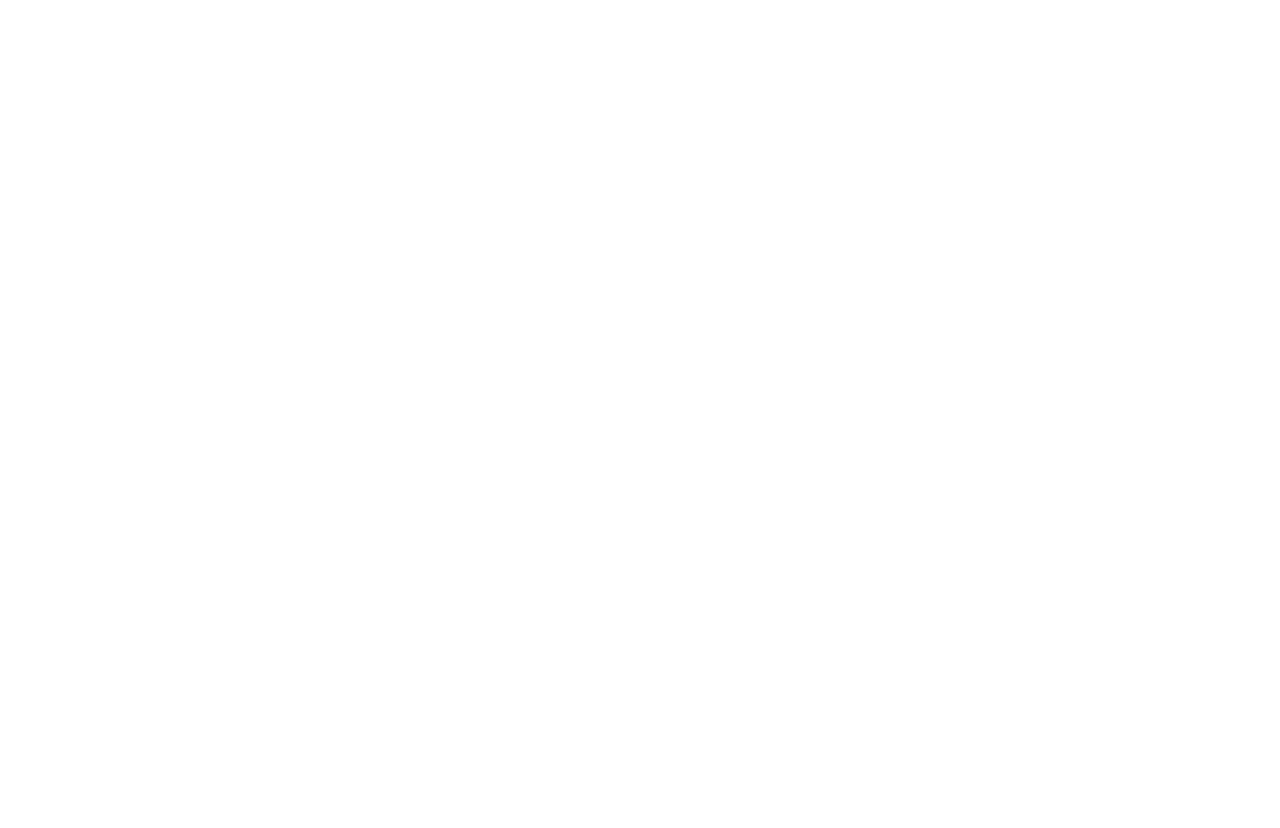
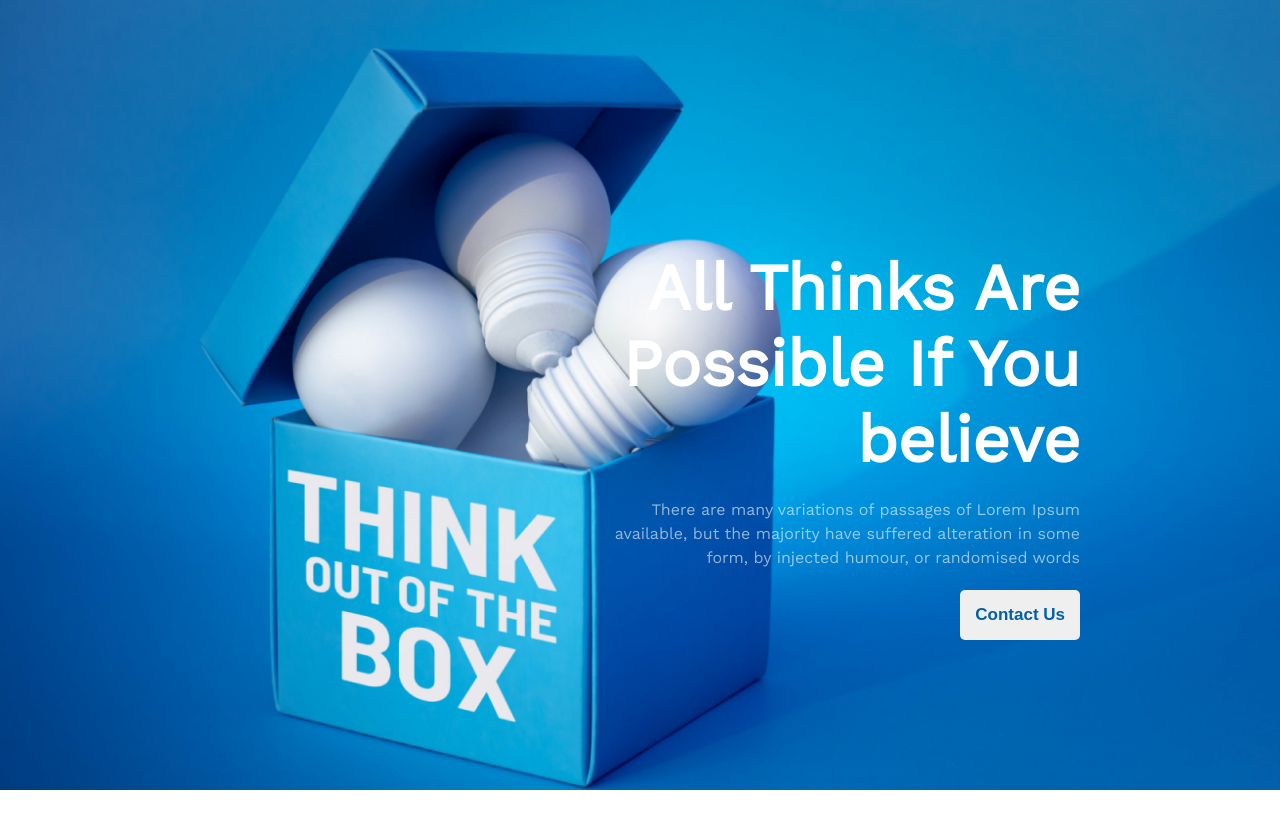
Before and after one commit to smmunna/phero-assignment1, a plain HTML site: page index.html in a window 1280 px wide. Before the commit the page ends 800 px from the top, so only its background shows below. Drawn offline with nearby package versions, Linux system fonts and the light colour scheme.

Commit message:
update header

```diff
--- a/index.html
+++ b/index.html
@@ -4,13 +4,24 @@
     <meta charset="UTF-8">
     <meta http-equiv="X-UA-Compatible" content="IE=edge">
     <meta name="viewport" content="width=device-width, initial-scale=1.0">
+    <link rel="icon" type="image/x-icon" href="images/icons/star.png">
     <title>New Year New Me</title>
     <link rel="stylesheet" href="styles/style.css">
     <link rel="preconnect" href="https://fonts.googleapis.com"><link rel="preconnect" href="https://fonts.gstatic.com" crossorigin><link href="https://fonts.googleapis.com/css2?family=Work+Sans&display=swap" rel="stylesheet">
 </head>
 <body>
     <!-- Header section -->
-    <header></header>
+    <header class="my-header">
+        <div class="header-info">
+            <div class="header-title">All Thinks Are <br>
+                Possible If You <br>
+                believe</div>
+            <div class="header-description">There are many variations of passages of Lorem Ipsum <br>
+                available, but the majority have suffered alteration in some <br>
+                form, by injected humour, or randomised words</div>
+            <div class="header-button"><button>Contact Us</button></div>
+        </div>
+    </header>
 
     <!-- Main section -->
     <main></main>
--- a/styles/style.css
+++ b/styles/style.css
@@ -5,3 +5,41 @@
 body{
     font-family: 'Work Sans', sans-serif;
 }
+
+/* Header */
+.my-header{
+    height: 790px;
+    background: url('../images/banner/banner3.png');
+    background-size: cover;
+
+
+}
+.header-info{
+    text-align: right;
+    padding:250px 200px;
+}
+.header-title{
+    font-family: 'Work Sans';
+font-size: 65px;
+font-weight: 700;
+line-height: 76px;
+color: #FFFFFF;
+
+}
+.header-description{
+    margin-top: 20px;
+    line-height: 1.5;
+    color: rgba(255, 255, 255, 0.582);
+}
+.header-button{
+    margin-top: 20px;
+}
+.header-button button{
+    padding: 15px;
+    color: #005FAC;
+    font-size: 17px;
+    font-weight: bold;
+    border-radius: 5px;
+    border: hidden;
+
+}
```
Also changed, not shown: images/icons/star.png (added).
